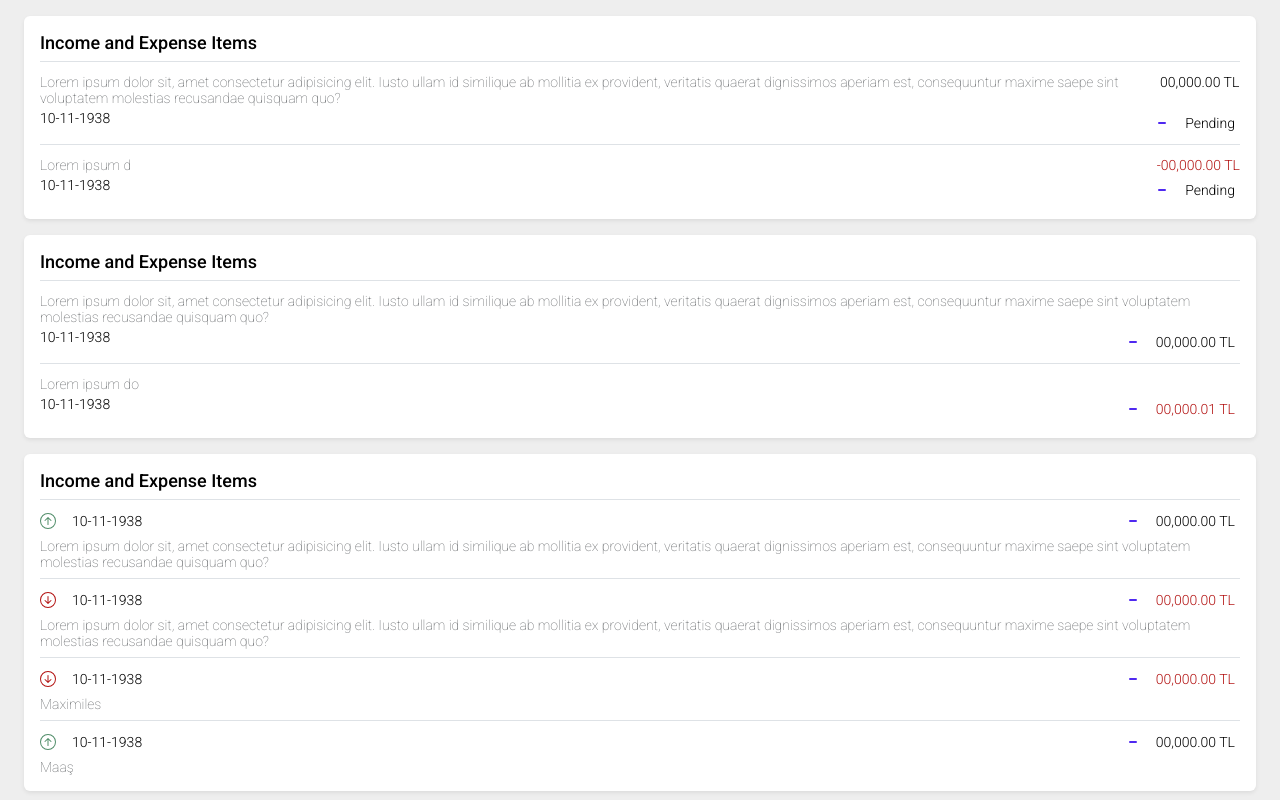
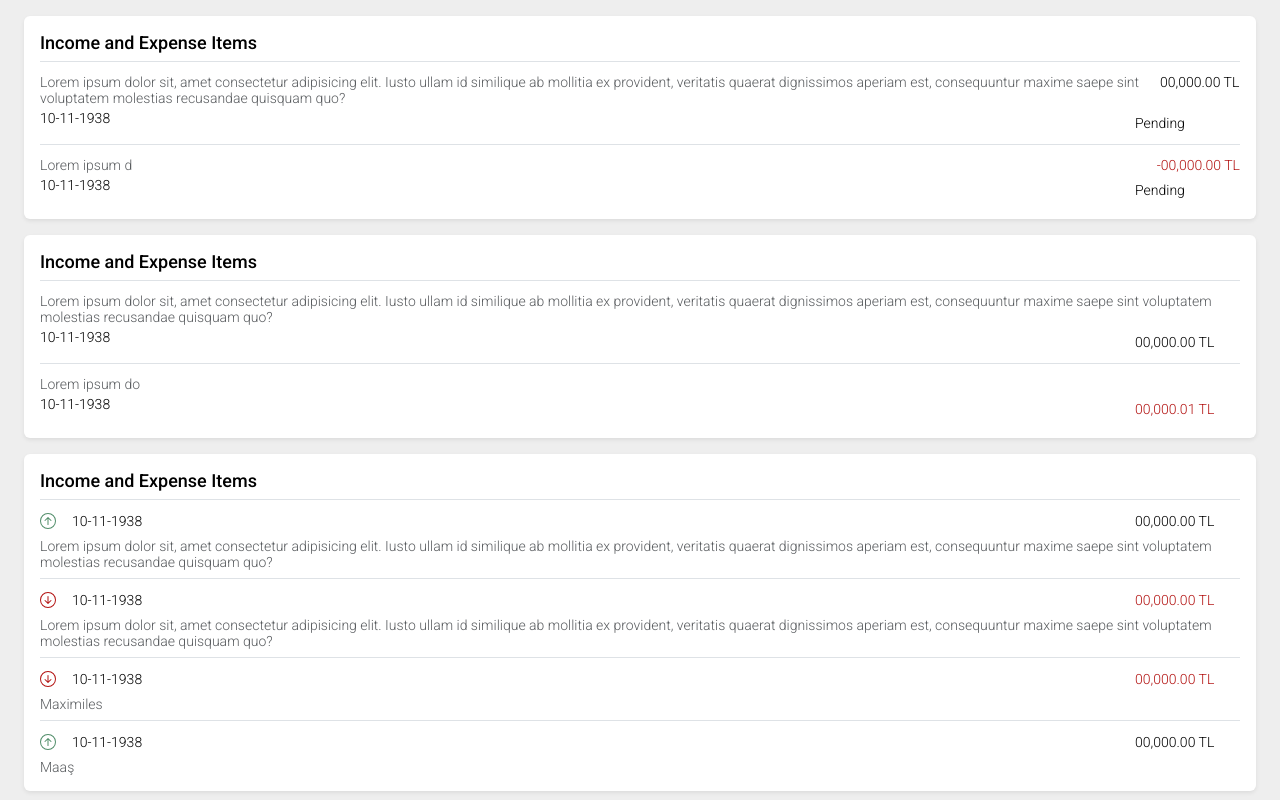
Before and after one commit to DevYamanYildirim/Monthly-v01, a plain HTML site: page index.html in a window 1280 px wide. Shown: the top 800 px of the page. Drawn offline with Linux system fonts and the light colour scheme.

Commit message:
to-do checkbox

```diff
--- a/styles/checkbox-todo.css
+++ b/styles/checkbox-todo.css
@@ -7,34 +7,35 @@
   position: relative;
   padding: 5px;
   display: grid;
-  grid-template-columns: 30px auto;
+  grid-template-columns: 20px 100px;
   align-items: center;
 }
-.checkbox-wrapper-11 label {
+.checkbox-wrapper-11 span {
   color: var(--text);
   position: relative;
   cursor: pointer;
   display: grid;
   align-items: center;
-  width: -webkit-fit-content;
+  /* width: -webkit-fit-content;
   width: -moz-fit-content;
-  width: fit-content;
+  width: fit-content; */
   transition: color 0.3s ease;
+  text-align: right;
 }
-.checkbox-wrapper-11 label::before,
-.checkbox-wrapper-11 label::after {
+.checkbox-wrapper-11 span::before,
+.checkbox-wrapper-11 span::after {
   content: "";
   position: absolute;
 }
-.checkbox-wrapper-11 label::before {
+.checkbox-wrapper-11 span::before {
   height: 2px;
   width: 8px;
-  left: -27px;
+  left: -15px;
   background: var(--check);
   border-radius: 2px;
   transition: background 0.3s ease;
 }
-.checkbox-wrapper-11 label:after {
+.checkbox-wrapper-11 span:after {
   height: 4px;
   width: 4px;
   top: 8px;
@@ -49,7 +50,7 @@
   width: 15px;
   outline: none;
   border: 0;
-  margin: 0 15px 0 0;
+  margin: 0 0 0 0;
   cursor: pointer;
   background: var(--background);
   display: grid;
@@ -82,17 +83,17 @@
   -webkit-animation: check-02-11 0.4s ease forwards;
   animation: check-02-11 0.4s ease forwards;
 }
-.checkbox-wrapper-11 input[type="checkbox"]:checked + label {
+.checkbox-wrapper-11 input[type="checkbox"]:checked + span {
   color: var(--disabled);
   -webkit-animation: move-11 0.3s ease 0.1s forwards;
   animation: move-11 0.3s ease 0.1s forwards;
 }
-.checkbox-wrapper-11 input[type="checkbox"]:checked + label::before {
+.checkbox-wrapper-11 input[type="checkbox"]:checked + span::before {
   background: var(--disabled);
   -webkit-animation: slice-11 0.4s ease forwards;
   animation: slice-11 0.4s ease forwards;
 }
-.checkbox-wrapper-11 input[type="checkbox"]:checked + label::after {
+.checkbox-wrapper-11 input[type="checkbox"]:checked + span::after {
   -webkit-animation: firework-11 0.5s ease forwards 0.1s;
   animation: firework-11 0.5s ease forwards 0.1s;
 }
--- a/styles/global-styles.css
+++ b/styles/global-styles.css
@@ -41,6 +41,9 @@ body {
   width: 8px;
 }
 
+.income-green {
+  color: #508d69;
+}
 .expense-red {
   color: #b31312;
 }
@@ -63,6 +66,10 @@ body {
 .rounded-left {
   border-top-left-radius: var(--yy-border-radius) !important;
   border-bottom-left-radius: var(--yy-border-radius) !important;
+}
+
+.border-none {
+  border: none;
 }
 
 .border-bottom {
@@ -217,7 +224,7 @@ body {
 
 .font-light-sub-text {
   font-family: "Roboto", sans-serif;
-  font-weight: 100;
+  font-weight: 300;
   font-style: normal;
   color: rgba(33, 37, 41, 0.75);
 }
```
